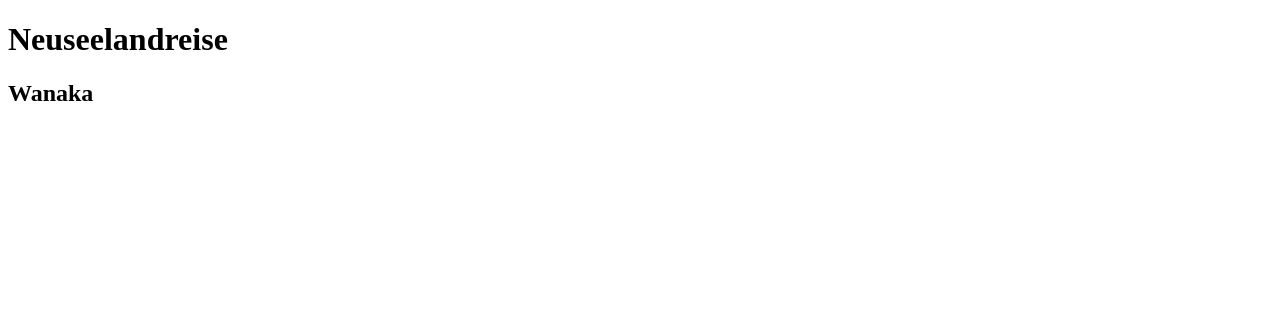
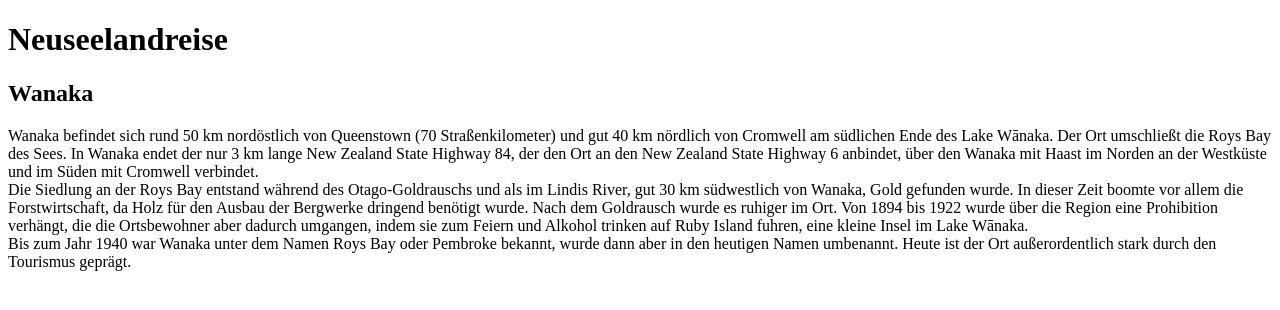
Before and after one commit to SebastianV99/nz, a plain HTML site: page index.html in a window 1280 px wide. Drawn offline with Linux system fonts and the light colour scheme.

Commit message:
Text hinzugefügt und Absatz

```diff
--- a/index.html
+++ b/index.html
@@ -10,5 +10,10 @@
 <body>
   <h1>Neuseelandreise</h1>
   <h2> Wanaka</h2>
+  <p>Wanaka befindet sich rund 50 km nordöstlich von Queenstown (70 Straßenkilometer) und gut 40 km nördlich von Cromwell am südlichen Ende des Lake Wānaka. Der Ort umschließt die Roys Bay des Sees. In Wanaka endet der nur 3 km lange New Zealand State Highway 84, der den Ort an den New Zealand State Highway 6 anbindet, über den Wanaka mit Haast im Norden an der Westküste und im Süden mit Cromwell verbindet. <br>
+    Die Siedlung an der Roys Bay entstand während des Otago-Goldrauschs und als im Lindis River, gut 30 km südwestlich von Wanaka, Gold gefunden wurde. In dieser Zeit boomte vor allem die Forstwirtschaft, da Holz für den Ausbau der Bergwerke dringend benötigt wurde. Nach dem Goldrausch wurde es ruhiger im Ort. Von 1894 bis 1922 wurde über die Region eine Prohibition verhängt, die die Ortsbewohner aber dadurch umgangen, indem sie zum Feiern und Alkohol trinken auf Ruby Island fuhren, eine kleine Insel im Lake Wānaka. <br>
+
+Bis zum Jahr 1940 war Wanaka unter dem Namen Roys Bay oder Pembroke bekannt, wurde dann aber in den heutigen Namen umbenannt. Heute ist der Ort außerordentlich stark durch den Tourismus geprägt.
+  </p>
 </body>
 </html>
```
